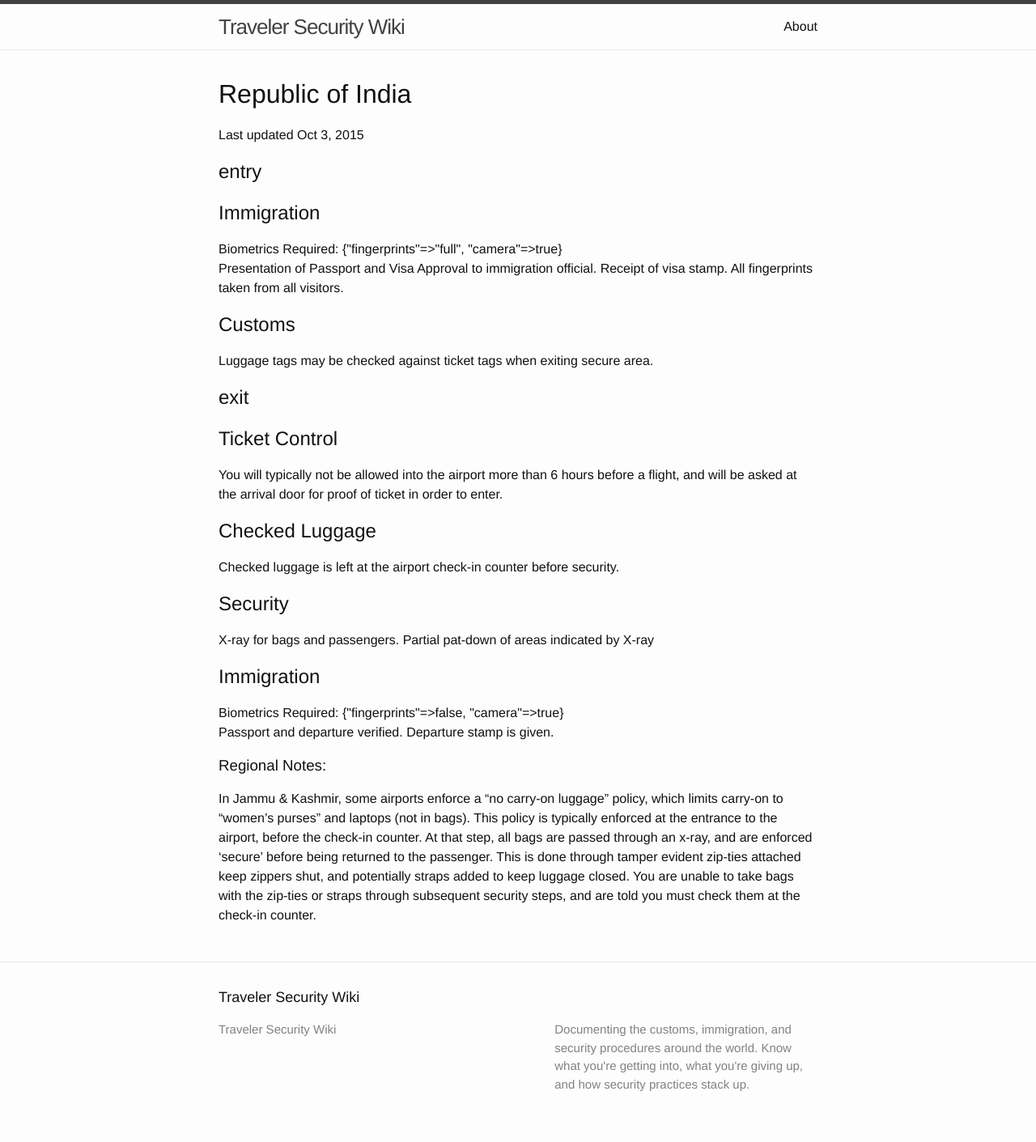
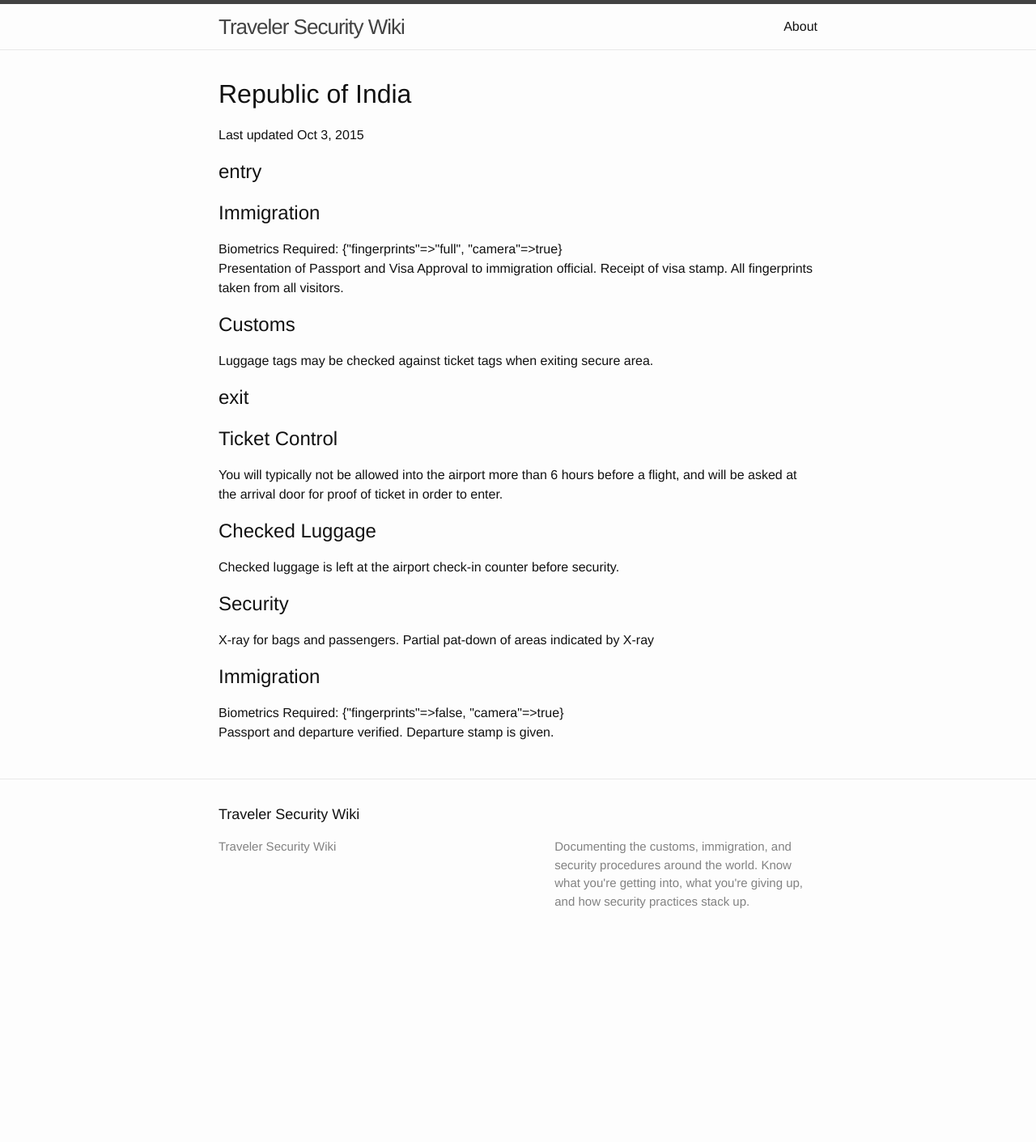
Before and after one commit to travelersecurity/travelersecurity.github.io, a Jekyll site: the page built from _countries/india.markdown, in a window 1280 px wide. Shown: the whole page at 81% size. Built offline with Jekyll 4.4.1, drawn with Linux system fonts in a browser that asks for light colours; after the commit the page ends 1185 px from its top, so only the background shows below that.

Commit message:
merge master w/ new schema

```diff
--- a/_countries/china.markdown
+++ b/_countries/china.markdown
@@ -64,7 +64,7 @@
         - Ticket and passport are presented to a security agent. Picture is recorded, and stamp on ticket indicating passage through security screening is provided as you enter a screening area.
         - Bags are then passed through an X-ray scanner, and are manually reviewed.
         - All electronics, including computers, tablets, phones, cameras, batteries, and cords, must be removed from bags.
-        - Passengers pass through an X-ray screening, and then receive a manual pat-down before retrieving their carry-on items.
+        - Passengers pass through a metal detector, and then receive a manual pat-down before retrieving their carry-on items.
       biometrics:
         fingerprints: no
         camera: yes
--- a/_countries/india.markdown
+++ b/_countries/india.markdown
@@ -41,14 +41,3 @@
         camera: yes
 categories: country
 ---
-
-<h3>Regional Notes:</h3>
-In Jammu & Kashmir, some airports enforce a "no carry-on luggage" policy, which
-limits carry-on to "women's purses" and laptops (not in bags). This policy is
-typically enforced at the entrance to the airport, before the check-in counter.
-At that step, all bags are passed through an x-ray, and are enforced
-'secure' before being returned to the passenger. This is done through
-tamper evident zip-ties attached keep zippers shut, and potentially straps added
-to keep luggage closed. You are unable to take bags with the zip-ties or straps
-through subsequent security steps, and are told you must check them at the
-check-in counter.
--- a/_countries/japan.markdown
+++ b/_countries/japan.markdown
@@ -11,7 +11,7 @@
         Presentation of Passport to immigration official.
         Receipt of visa stamp.
       biometrics:
-        fingerprints: 2
+        fingerprints: forefingers
         camera: yes
     -
       name: Customs
```
Also changed, not shown: _countries/germany.markdown (+10 -1 lines), _countries/india/kashmir.markdown (added, +39 -0 lines), _includes/biometrics.html (added, +12 -0 lines), images/README.md (added, +3 -0 lines), index.html (+4 -4 lines), images/airplane.png (added), images/fingerprint-scan.png (added), images/iris-scan.png (added), images/photo.png (added), images/siren.png (added), images/ticket.png (added), images/voice-print.png (added).
